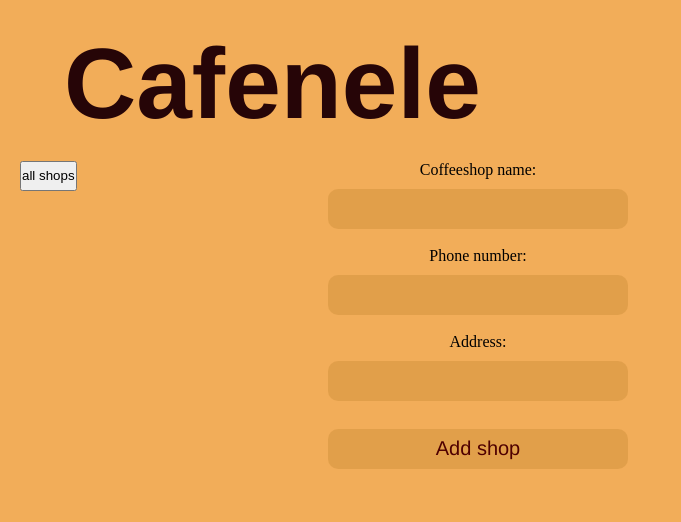
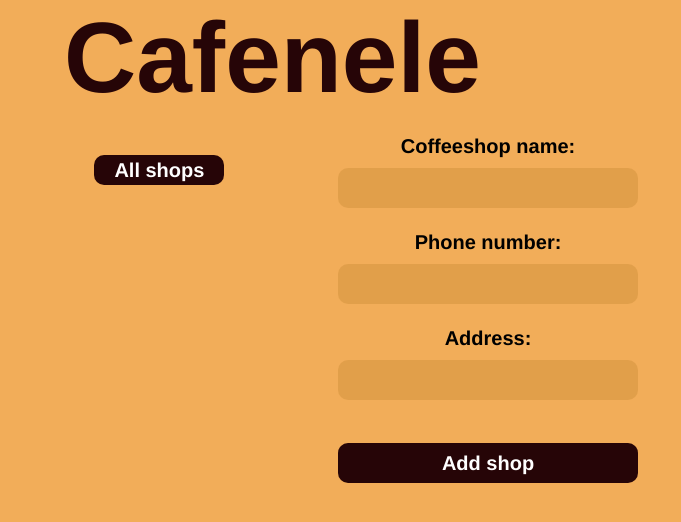
Before and after one commit to calacc/cafeinated, a Flask app: page /my-shops in a window 1280 px wide. Shown: the part 61-583 px from the top of the page, without its empty margins (0-681 px from the left). Run offline with Flask 3, Linux system fonts and the light colour scheme; the visitor is signed in with stand-in values (Sample User, id 1); data that the repository does not hold is empty.

Commit message:
Front end design for edit coffee shops page

```diff
--- a/app.py
+++ b/app.py
@@ -50,7 +50,7 @@
     coordinates = geocode_address(address)
 
     if coordinates:
-        return f'<iframe width="600" height="450" frameborder="0" style="border:0; border-radius:10px" ' \
+        return f'<iframe width="400px" height="250px" frameborder="0" style="border:0; border-radius:10px; margin-top: calc(100% - 80%);" ' \
             f'src="https://www.google.com/maps/embed/v1/view?key=AIzaSyA4YbofL5tc2as0qsmjv3yDc556NaD3usE&center={coordinates[0]},{coordinates[1]}&zoom=20" allowfullscreen></iframe>'
     else:
         return '<p>Unable to generate map for the provided address.</p>'
--- a/static/css/style.css
+++ b/static/css/style.css
@@ -104,7 +104,7 @@
   flex-wrap: wrap;
   flex-direction: row;
   justify-content:center;
-  margin: 10px;
+  margin-left: 50px;
 }
 
 .shops-child{
@@ -144,7 +144,7 @@
   display: flex;
   justify-content:center;
   align-items:center;
-  margin-top: calc(100% - 90%);;
+  margin-top: calc(100% - 95%);;
 }
 .box img {
   width: 400px;
@@ -190,7 +190,7 @@
   display:column;
   justify-content:flex-start;
   margin-left:5%;
-  margin-top:2%;
+  margin-top:0.2px;
 }
 
 .label .text-wrapper {
@@ -256,6 +256,15 @@
   display:flex;
   justify-content:flex-start;
   margin-left:5%;
+  font-family: "Lexend-Regular", Helvetica;
+  font-weight: 700;
+  font-size: 20px;
+}
+
+.edit-form
+{
+  display:column;
+  justify-content:flex-start;
   font-family: "Lexend-Regular", Helvetica;
   font-weight: 700;
   font-size: 20px;
@@ -395,6 +404,33 @@
   border : 0;
 }
 
+.shops-button
+{
+  display:flex;
+  justify-content:center;
+  background-color: #260507;
+  margin-top:20px;
+  margin-left:30%;
+  font-family: "Lexend-Regular", Helvetica;
+  font-weight: 700;
+  text-align: center;
+  vertical-align: middle;
+  line-height: 30px;
+  width: 130px;
+  height: 30px;
+  font-size: 20px;
+  color: white;
+  border-radius: 10px;
+  border:0;
+  cursor:pointer;
+}
+.shops-button:hover
+{
+  color:#260507;
+  background-color: #e3c57e;
+  border : 0;
+}
+
 .submit-order
 {
   display:flex;
@@ -485,8 +521,8 @@
   background-color: rgba(229, 172, 103, 0.5);;
   backdrop-filter: blur(10px);
   border-radius: 25px;
-  height: 700px;
-  width: 1200px;
+  height: 80%;
+  width: 80%;
   overflow: auto;
 }
 
@@ -494,6 +530,7 @@
 {
   display:flex;
   flex-direction: row;
+  font-family: "Lexend Zetta-Black", Helvetica;
   font-size:65px;
   color:white;
   margin-left:30px;
@@ -503,6 +540,7 @@
 {
   display:flex;
   flex-direction: row;
+  font-family: "Lexend Zetta-Black", Helvetica;
   margin-bottom: 2%;
   font-size:32px;
   font-weight: normal;
@@ -515,6 +553,7 @@
   display:flex;
   flex-direction: row;
   margin-top: 2%;
+  font-family: "Lexend Zetta-Black", Helvetica;
   margin-bottom: 2%;
   font-size:28px;
   color:white;
@@ -554,9 +593,10 @@
 {
   display:flex;
   flex-direction: row;
+  font-family: "Lexend Zetta-Black", Helvetica;
   font-size:25px;
-  font-weight: 100;
-  color:white;
+  font-weight: bold;
+  color:#220708;
   margin-left:30px;
 }
 
@@ -565,6 +605,7 @@
   font-size:24px;
   font-weight: lighter;
   color:white;
+  font-family: "Lexend Zetta-Black", Helvetica;
 }
 
 .addtomenu{
@@ -576,13 +617,20 @@
   color:white;
 }
 
+h1,h2,h3,p
+{
+  font-family: "Lexend Zetta-Black", Helvetica;
+  color:#260507;
+}
+
 .desserts
 {
   display:flex;
+  font-family: "Lexend Zetta-Black", Helvetica;
   flex-direction: row;
   font-size:25px;
-  font-weight: 100;
-  color:white;
+  font-weight: bold;
+  color:#220708;
   margin-left:30px;
 }
 
--- a/templates/shop-owner/my-shops.html
+++ b/templates/shop-owner/my-shops.html
@@ -12,10 +12,10 @@
     <div style="display: flex; flex-direction: row;padding:20px; width:100%; justify-items: center;">
 
         <div style="width:20%;"> <!-- butoane bro-->
-            <a href="/my-shops"><button style="height:30px">all shops</button><br></a>
+            <a href="/my-shops"><button class="shops-button">All shops</button><br></a>
             {% for shop_name, shop_data in shops.items() %}
             {% set good_name = acceptable_shop_name(shop_data['name']) %}
-            <a href="/{{good_name}}"><button style="height:30px">{{shop_data['name']}}</button><br></a>
+            <a href="/{{good_name}}"><button class="shops-button">{{shop_data['name']}}</button><br></a>
             {%endfor%}
         </div>
 
@@ -35,9 +35,9 @@
                                 {{ shop_data.name }}<br>
                             </div>
                             <p class = "address">{{ shop_data.address }}</p>
-                            <!-- <div style="position:absolute;top:0;right:0;margin:20px;">
+                            <div style="position:absolute;top:0;right:0;margin:20px;">
                                 {{ generate_map_embed_code(shop_data.name + ' ' + shop_data.address + ' Timisoara') | safe }}
-                            </div> -->
+                            </div>
 
                             <p class = "menu">Meniu</p>
                             <p class = "coffees">Coffees:</p>
@@ -72,23 +72,6 @@
                                     {% endif %}
                                 {% endfor %}
                             </ul>
-
-                            <!-- <form action="/my-shops" method="POST" style="font-weight: 700; font-size: 15px; ">
-                                Item name: <input type="text" name="item_name" id="item_name"><br>
-                                Price: <input type="text" name="price" id="price"><br>
-                                Item type: <input type="text" name="item_type" id="item_type"><br>
-                                <input type="hidden" name="form_type" value="add_menu_item">
-                                <input type="hidden" name="shop_id" value="{{ shop_name }}">
-                                <input type="submit" value="Add menu item">
-                            </form>
-                            <br>
-
-                            <br>
-                            <form action="/my-shops" method="POST" style="font-weight: 700; font-size: 15px; ">
-                                <input type="hidden" name="form_type" value="delete_shop">
-                                <input type="hidden" name="shop_id" value="{{ shop_name }}">
-                                <input type="submit" value="Delete shop" id="danger">
-                            </form> -->
                         </div>
                         <button data-close-button class="close-button">&#10149;</button>
                     </div>
@@ -98,13 +81,15 @@
             {% endfor %}
     </div>
 
-    <div style="margin-right:40px;margin-left:40px;">
+    <div style="margin-right:40px;margin-left:20px;">
     <form action="/my-shops" method="POST" style="text-align: center;">
-        Coffeeshop name: <input type="text" name="name" id="name"><br>
-        Phone number: <input type="text" name="phone_number" id="phone_number"><br>
-        Address: <input type="text" name="address" id="address"><br>
-        <input type="hidden" name="form_type" value="add_shop">
-        <input type="submit" value="Add shop">
+        <div class = "edit-form">
+            Coffeeshop name: <input type="text" name="name" id="name"><br>
+            Phone number: <input type="text" name="phone_number" id="phone_number"><br>
+            Address: <input type="text" name="address" id="address"><br>
+            <input type="hidden" name="form_type" value="add_shop">
+            <input type="submit" class="submit" value="Add shop">
+        </div>
     </form>
     </div>
 
```
Also changed, not shown: templates/shop-owner/edit-shop-details.html (+10 -8 lines), templates/shop-owner/myshop-page.html (+11 -10 lines).
